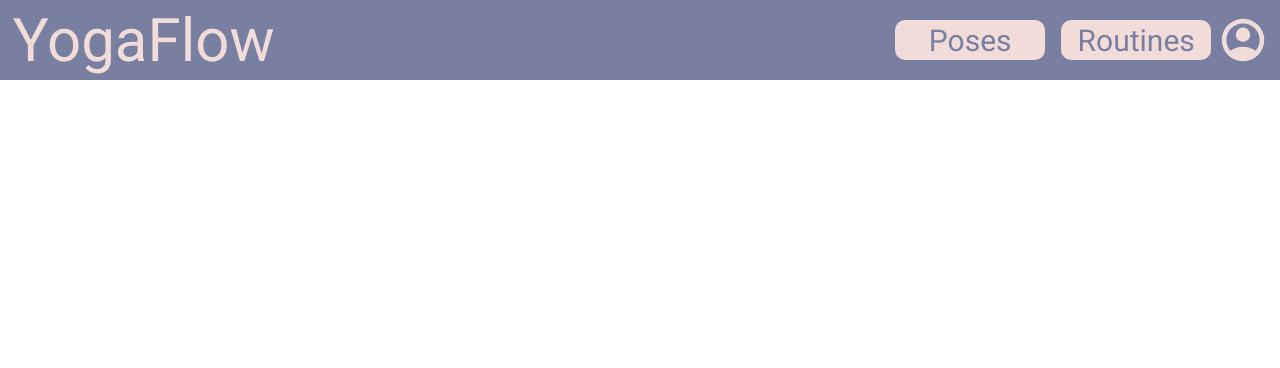
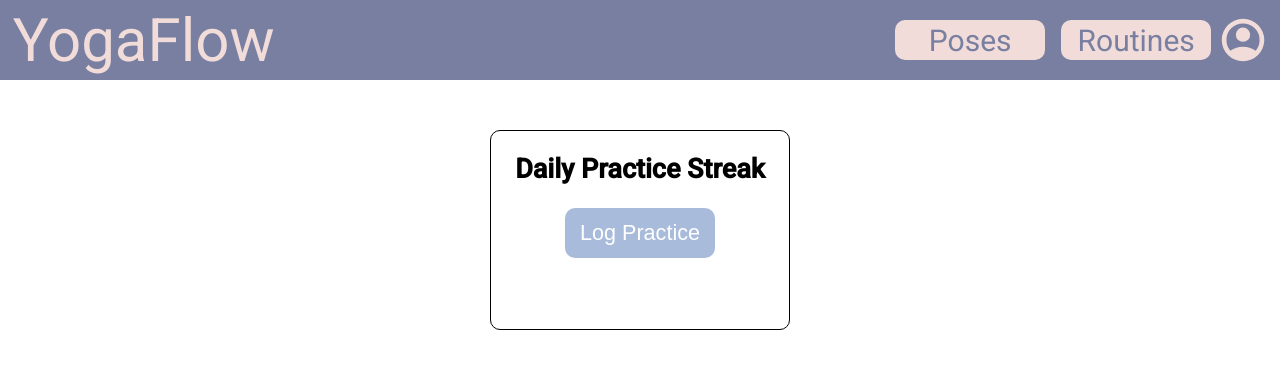
Before and after one commit to reneemes/yoga-flow-fe, an Angular app: page /home in a window 1280 px wide. Shown: the top 368 px of the page. Built offline with nearby package versions, Linux system fonts and the light colour scheme.

Commit message:
Feat: started styling the home component

```diff
--- a/src/app/components/header/header.component.scss
+++ b/src/app/components/header/header.component.scss
@@ -1,24 +1,21 @@
 .nav-wrapper {
   background-color: #787fa1;
-}
 
   .nav-bar {
     display: flex;
     align-items: center;
     justify-content: space-between;
     height: 80px;
-  // width: 100%;
     margin: 0 1vw;
-}
 
     .title {
       color: #f1dcd9;
       font-size: 60px;
       cursor: pointer;
+
+      &:hover {
+        color: #fec5b9;
       }
-
-.title:hover {
-  color: #fec5b9;
     }
 
     .buttons {
@@ -37,16 +34,73 @@
         cursor: pointer;
         font-size: 30px;
         color: #787fa1;
+
+        &:hover {
+          background-color: #fec5b9;
         }
-
-  a:hover {
-    background-color: #fec5b9;
       }
 
       svg {
         cursor: pointer;
-  }
-  // svg:hover {
+
+        // Uncomment if you want the hover effect on the SVG
+        // &:hover {
         //   background-color: #fec5b9;
         // }
       }
+    }
+  }
+}
+
+// .nav-wrapper {
+//   background-color: #787fa1;
+// }
+
+// .nav-bar {
+//   display: flex;
+//   align-items: center;
+//   justify-content: space-between;
+//   height: 80px;
+//   // width: 100%;
+//   margin: 0 1vw;
+// }
+
+// .title {
+//   color: #f1dcd9;
+//   font-size: 60px;
+//   cursor: pointer;
+// }
+
+// .title:hover {
+//   color: #fec5b9;
+// }
+
+// .buttons {
+//   display: flex;
+//   align-items: center;
+
+//   a {
+//     display: flex;
+//     align-items: center;
+//     justify-content: center;
+//     border-radius: 10px;
+//     background-color: #f1dcd9;
+//     height: 40px;
+//     width: 150px;
+//     margin: 0 8px;
+//     cursor: pointer;
+//     font-size: 30px;
+//     color: #787fa1;
+//   }
+
+//   a:hover {
+//     background-color: #fec5b9;
+//   }
+
+//   svg {
+//     cursor: pointer;
+//   }
+//   // svg:hover {
+//   //   background-color: #fec5b9;
+//   // }
+// }
--- a/src/app/components/home/home.component.html
+++ b/src/app/components/home/home.component.html
@@ -1,5 +1,19 @@
-<div>
+<div class="home">
+  <link href="https://fonts.googleapis.com/css?family=Poppins:600" rel="stylesheet">
   @if (userInfo) {
     <h2>Namaste, {{ userInfo.user.data.attributes.name }}</h2>
   }
+
+  <section class="daily-streak">
+    <h2>Daily Practice Streak</h2>
+    <button>Log Practice</button>
+    <!-- <div class="button">
+      <div class="text">Submit</div>
+    </div>
+    <div class="progress-bar"></div>
+    <svg x="0px" y="0px"
+     viewBox="0 0 25 30" style="enable-background:new 0 0 25 30;">
+      <path class="check" class="st0" d="M2,19.2C5.9,23.6,9.4,28,9.4,28L23,2"/>
+    </svg> -->
+  </section>
 </div>
--- a/src/app/components/home/home.component.scss
+++ b/src/app/components/home/home.component.scss
@@ -0,0 +1,87 @@
+.home {
+  display: flex;
+  justify-content: space-around;
+  height: 100%;
+  width: 100%;
+  margin-top: 50px;
+}
+
+.daily-streak {
+  border: 1px solid black;
+  border-radius: 10px;
+  display: flex;
+  flex-direction: column;
+  align-items: center;
+  height: 200px;
+  width: 300px;
+
+  button {
+    border: none;
+    border-radius: 10px;
+    color: white;
+    font-size: larger;
+    text-align: center;
+    background-color: #718ec4;
+    opacity: 0.6;
+    height: 50px;
+    width: 150px;
+    cursor: pointer;
+  }
+
+  button:hover {
+    opacity: 1;
+  }
+  // .button {
+  //   background: #2B2D2F;
+  //   height: 80px;
+  //   width: 200px;
+  //   text-align: center;
+  //   position: absolute;
+  //   top: 50%;
+  //   transform: translateY(-50%);
+  //   left: 0;
+  //   right: 0;
+  //   margin: 0 auto;
+  //   cursor: pointer;
+  //   border-radius: 4px;
+  // }
+
+  // .text {
+  //   font: bold 1.25rem/1 poppins;
+  //   color: #71DFBE;
+  //   position: absolute;
+  //   top: 50%;
+  //   transform: translateY(-52%);
+  //   left: 0;
+  //   right: 0;
+  // }
+
+  // .progress-bar {
+  //   position: absolute;
+  //   height: 10px;
+  //   width: 0;
+  //   right: 0;
+  //   top: 50%;
+  //   left: 50%;
+  //   border-radius: 200px;
+  //   transform: translateY(-50%) translateX(-50%);
+  //   background: lighten(#2B2D2F, 15%);
+  // }
+
+  // svg {
+  //   width: 30px;
+  //   position: absolute;
+  //   top: 50%;
+  //   transform: translateY(-50%) translateX(-50%);
+  //   left: 50%;
+  //   right: 0;
+  // }
+
+  // .check {
+  //   fill: none;
+  //   stroke: #FFFFFF;
+  //   stroke-width: 3;
+  //   stroke-linecap: round;
+  //   stroke-linejoin: round;
+  // }
+}
--- a/src/app/login/login.component.html
+++ b/src/app/login/login.component.html
@@ -9,6 +9,7 @@
       <div>
         <label for="password">Password</label>
         <input type="password" id="password" name="password" [(ngModel)]="user.password" required />
+        <input type="checkbox" (click)="togglePassword()">Show Password
       </div>
       <div>
         <button type="submit" [disabled]="loginForm.invalid || !validateEmail()">Login</button>
--- a/src/app/login/login.component.ts
+++ b/src/app/login/login.component.ts
@@ -18,10 +18,28 @@ export class LoginComponent {
   constructor(private router: Router, private userService: UserService) {}
   title = "Login";
 
+  // input = document.getElementById("myInput");
+  // text = document.getElementById("text");
+  // input.addEventListener("keyup", function(event) {
+
+  // if (event.getModifierState("CapsLock")) {
+  //     this.text.style.display = "block";
+  //   } else {
+  //     this.text.style.display = "none"
+  //   }
+  // });
+
   user: User = {
     email: '',
     password: ''
   };
+
+  togglePassword() {
+    let passwordInput = document.getElementById("password") as HTMLInputElement;
+    if (passwordInput) {
+      passwordInput.type = passwordInput.type === "password" ? "text" : "password";
+    }
+  }
 
   async submitLogin(form: NgForm) {
     if(form.valid) {
--- a/src/app/services/user.service.ts
+++ b/src/app/services/user.service.ts
@@ -26,7 +26,7 @@ export class UserService {
   constructor() {}
 
    // Store user info in localStorage
-   setUserInfo(info: User): void {
+  setUserInfo(info: User): void {
     localStorage.setItem('userInfo', JSON.stringify(info));
   }
 
```
Lines whose indentation alone changed are shown as unchanged.
